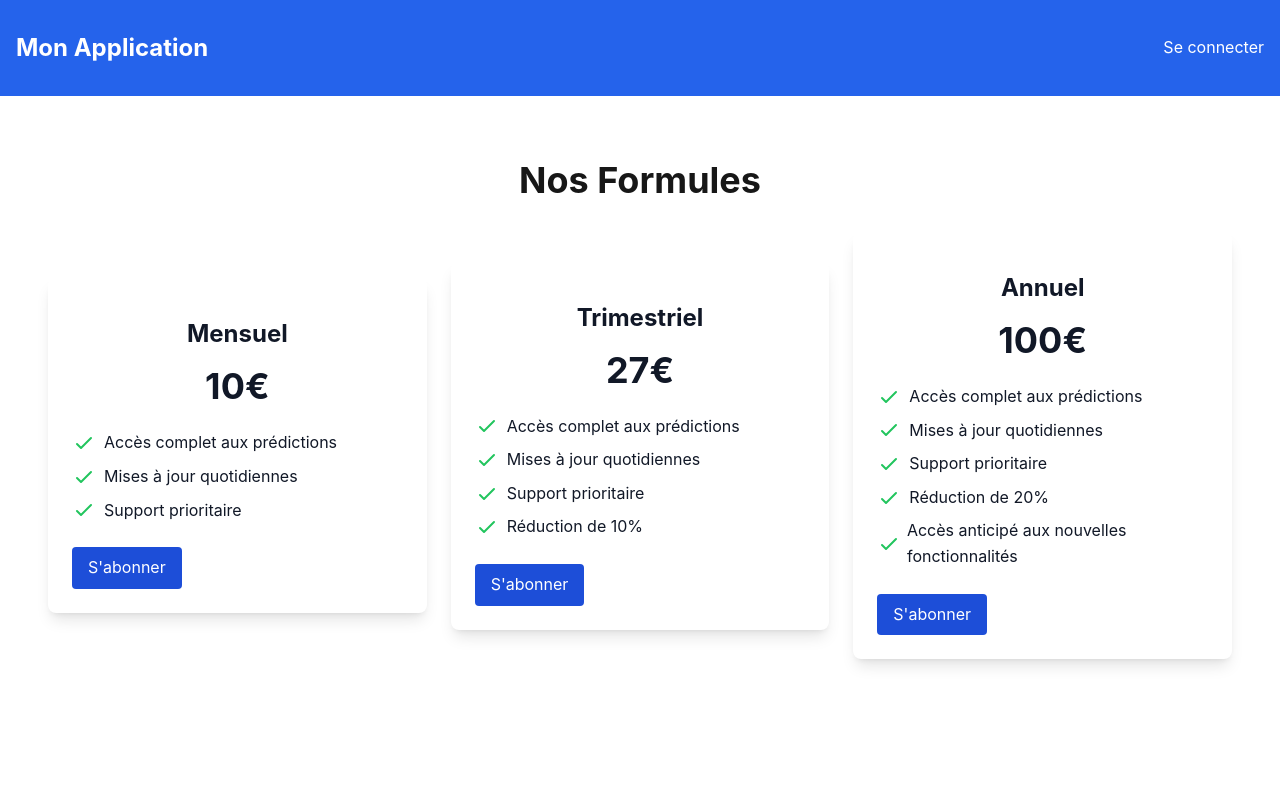
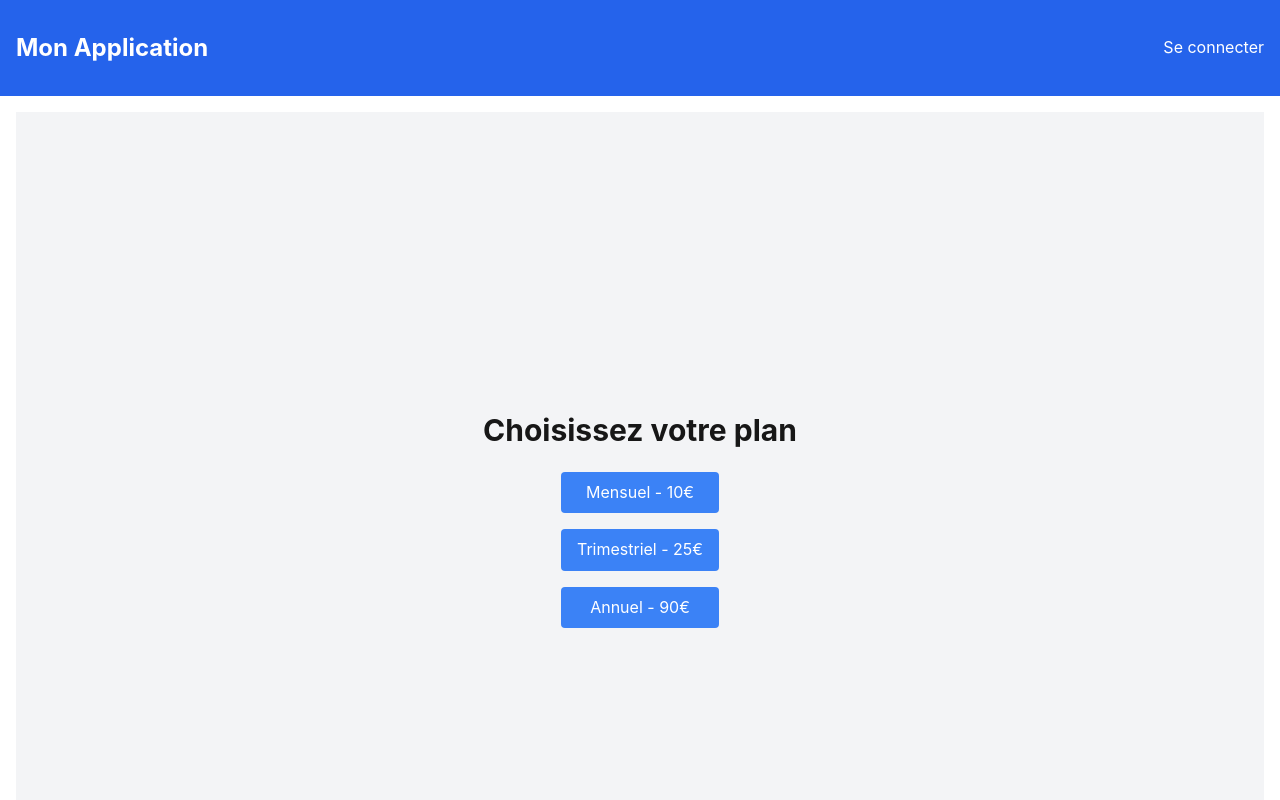
Before and after one commit to Ksper94/my-football, a Next.js app: page /pricing in a window 1280 px wide. Shown: the top 800 px of the page. Built offline with nearby package versions, Linux system fonts and the light colour scheme; no server answers.

Commit message:
Message décrivant vos modifications

```diff
--- a/pages/api/create-checkout-session.js
+++ b/pages/api/create-checkout-session.js
@@ -18,24 +18,31 @@ export default async function handler(req, res) {
     return res.status(405).json({ error: 'Méthode non autorisée.' });
   }
 
+  // Extraction du token JWT depuis les en-têtes
   const token = req.headers.authorization?.replace('Bearer ', '');
   if (!token) {
     console.error('Token JWT manquant');
-    return res.status(401).json({ error: 'Token JWT manquant.' });
+    return res.status(401).json({ error: 'Utilisateur non authentifié. Token JWT manquant.' });
   }
 
   try {
     // Authentification de l'utilisateur avec Supabase
     const { data: { user }, error: userError } = await supabaseService.auth.getUser(token);
     if (userError || !user) {
-      console.error('Erreur d\'authentification Supabase:', userError?.message);
+      console.error('Erreur d\'authentification Supabase:', userError?.message || 'Utilisateur inexistant');
       return res.status(401).json({ error: 'Utilisateur non authentifié.' });
     }
 
+    // Vérification des paramètres requis
     const { priceId } = req.body;
     if (!priceId) {
-      console.error('priceId manquant');
-      return res.status(400).json({ error: 'priceId est requis.' });
+      console.error('priceId manquant dans la requête');
+      return res.status(400).json({ error: 'Le champ priceId est requis.' });
+    }
+
+    if (!Object.keys(planMapping).includes(priceId)) {
+      console.error(`Plan d'abonnement invalide: ${priceId}`);
+      return res.status(400).json({ error: 'Plan d\'abonnement invalide.' });
     }
 
     console.log('Utilisateur authentifié avec succès:', user.email);
@@ -53,14 +60,15 @@ export default async function handler(req, res) {
       mode: 'subscription',
       success_url: `${req.headers.origin}/success?session_id={CHECKOUT_SESSION_ID}`,
       cancel_url: `${req.headers.origin}/pricing`,
-      metadata: { user_id: user.id, price_id: priceId },
+      metadata: { user_id: user.id, plan: planMapping[priceId] },
     });
 
     console.log('Session Stripe créée avec succès:', session.id);
 
+    // Retourner l'ID de la session Stripe au frontend
     res.status(200).json({ sessionId: session.id });
   } catch (error) {
     console.error('Erreur lors de la création de la session Stripe:', error.message);
-    res.status(500).json({ error: 'Erreur interne du serveur.' });
+    res.status(500).json({ error: 'Erreur interne du serveur. Veuillez réessayer plus tard.' });
   }
 }
--- a/pages/pricing.js
+++ b/pages/pricing.js
@@ -1,96 +1,66 @@
 import { useAuth } from '../context/AuthContext';
 import { useRouter } from 'next/router';
-import SubscribeButton from '../components/SubscribeButton';
 
-export default function Pricing() {
-  const pricingPlans = [
-    {
-      name: 'Mensuel',
-      price: '10€',
-      priceId: 'price_1QUlyhHd1CTS1QCeLJfFF9Kj',
-      features: ['Accès complet aux prédictions', 'Mises à jour quotidiennes', 'Support prioritaire'],
-    },
-    {
-      name: 'Trimestriel',
-      price: '27€',
-      priceId: 'price_1QUlzrHd1CTS1QCebhWYJdYv',
-      features: ['Accès complet aux prédictions', 'Mises à jour quotidiennes', 'Support prioritaire', 'Réduction de 10%'],
-    },
-    {
-      name: 'Annuel',
-      price: '100€',
-      priceId: 'price_1QUm0YHd1CTS1QCeSrmFSzI7',
-      features: [
-        'Accès complet aux prédictions',
-        'Mises à jour quotidiennes',
-        'Support prioritaire',
-        'Réduction de 20%',
-        'Accès anticipé aux nouvelles fonctionnalités',
-      ],
-    },
-  ];
+export default function PricingPage() {
+  const { user } = useAuth();
+  const router = useRouter();
 
   const handleSubscription = async (priceId) => {
+    if (!user) {
+      alert('Vous devez être connecté pour souscrire à un abonnement.');
+      router.push('/login');
+      return;
+    }
+
     try {
-      // Rediriger vers la page de paiement
+      const token = supabase.auth.session()?.access_token; // Récupère le token JWT
+
       const response = await fetch('/api/create-checkout-session', {
         method: 'POST',
-        headers: { 'Content-Type': 'application/json' },
+        headers: {
+          'Content-Type': 'application/json',
+          Authorization: `Bearer ${token}`, // Envoi du token JWT
+        },
         body: JSON.stringify({ priceId }),
       });
 
-      const { sessionId } = await response.json();
-
-      if (!sessionId) {
-        throw new Error('Session de paiement introuvable.');
+      if (!response.ok) {
+        const errorData = await response.json();
+        throw new Error(errorData.error || 'Erreur lors de la création de la session de paiement.');
       }
 
-      const stripe = await getStripe(); // Initialisation de Stripe
+      const { sessionId } = await response.json();
+      const stripe = await loadStripe(process.env.NEXT_PUBLIC_STRIPE_PUBLIC_KEY);
       await stripe.redirectToCheckout({ sessionId });
     } catch (error) {
-      console.error('Erreur lors de la redirection vers le paiement :', error);
+      console.error('Erreur lors de la redirection vers Stripe:', error.message);
       alert('Une erreur est survenue. Veuillez réessayer.');
     }
   };
 
   return (
-    <div className="min-h-screen bg-background text-foreground p-8 transition-all duration-300">
-      <h1 className="text-4xl font-bold text-center mb-8">Nos Formules</h1>
-      <div className="flex flex-col md:flex-row justify-center items-center gap-6">
-        {pricingPlans.map((plan) => (
-          <div
-            key={plan.priceId}
-            className="w-full max-w-sm bg-white text-gray-900 p-6 rounded-lg shadow-lg transition-colors duration-300"
-          >
-            <h2 className="text-2xl font-bold text-gray-900 text-center mb-4">{plan.name}</h2>
-            <p className="text-center text-4xl font-bold mb-6">{plan.price}</p>
-            <ul className="mb-6">
-              {plan.features.map((feature, index) => (
-                <li key={index} className="flex items-center mb-2">
-                  <svg className="w-6 h-6 text-green-500 mr-2" fill="none" stroke="currentColor">
-                    <path strokeLinecap="round" strokeLinejoin="round" strokeWidth="2" d="M5 13l4 4L19 7"></path>
-                  </svg>
-                  <span>{feature}</span>
-                </li>
-              ))}
-            </ul>
-            <button
-              onClick={() => handleSubscription(plan.priceId)}
-              className="bg-link text-white py-2 px-4 rounded hover:bg-link-hover focus:outline-none focus:ring-2 focus:ring-blue-300"
-            >
-              S'abonner
-            </button>
-          </div>
-        ))}
+    <div className="min-h-screen bg-gray-100 flex flex-col items-center justify-center">
+      <h1 className="text-3xl font-bold mb-6">Choisissez votre plan</h1>
+      <div className="flex flex-col space-y-4">
+        <button
+          onClick={() => handleSubscription('price_1QUlyhHd1CTS1QCeLJfFF9Kj')}
+          className="bg-blue-500 text-white py-2 px-4 rounded hover:bg-blue-600"
+        >
+          Mensuel - 10€
+        </button>
+        <button
+          onClick={() => handleSubscription('price_1QUlzrHd1CTS1QCebhWYJdYv')}
+          className="bg-blue-500 text-white py-2 px-4 rounded hover:bg-blue-600"
+        >
+          Trimestriel - 25€
+        </button>
+        <button
+          onClick={() => handleSubscription('price_1QUm0YHd1CTS1QCeSrmFSzI7')}
+          className="bg-blue-500 text-white py-2 px-4 rounded hover:bg-blue-600"
+        >
+          Annuel - 90€
+        </button>
       </div>
     </div>
   );
 }
-
-async function getStripe() {
-  if (!window.Stripe) {
-    const stripeJs = await import('@stripe/stripe-js');
-    return stripeJs.loadStripe('votre-clé-publique-Stripe'); // Remplacez par votre clé publique Stripe
-  }
-  return window.Stripe;
-}
```
